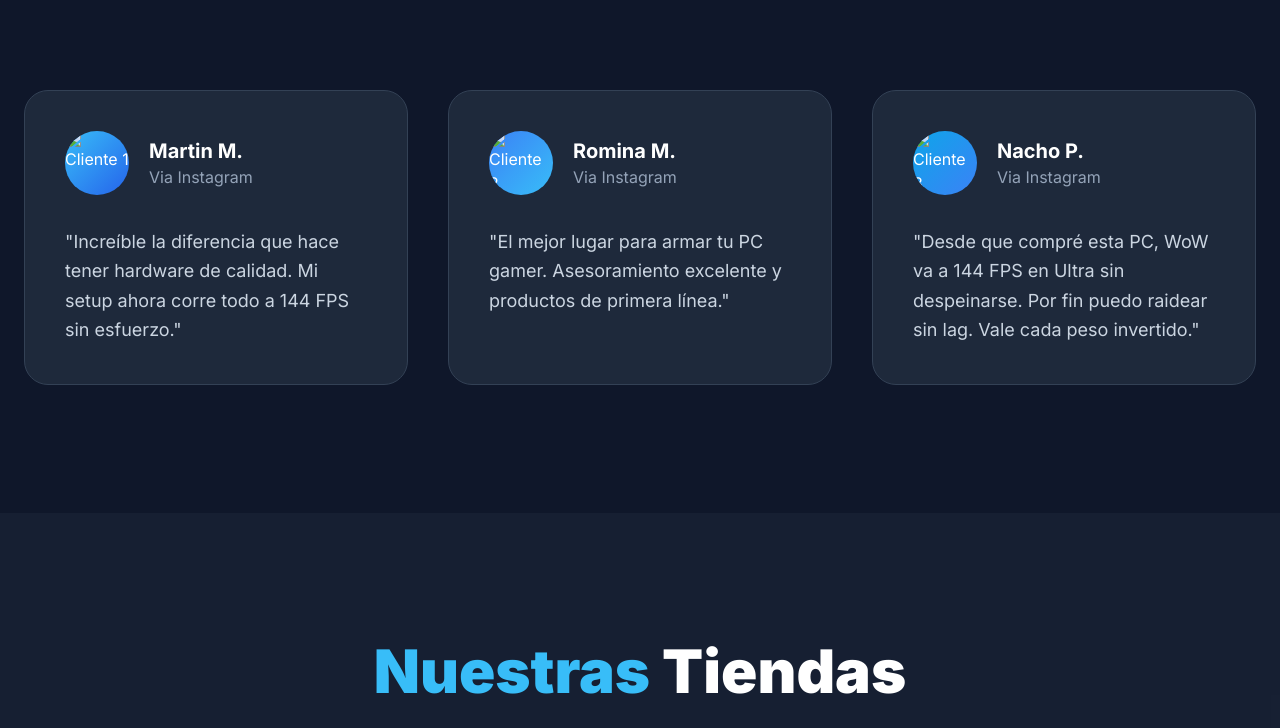
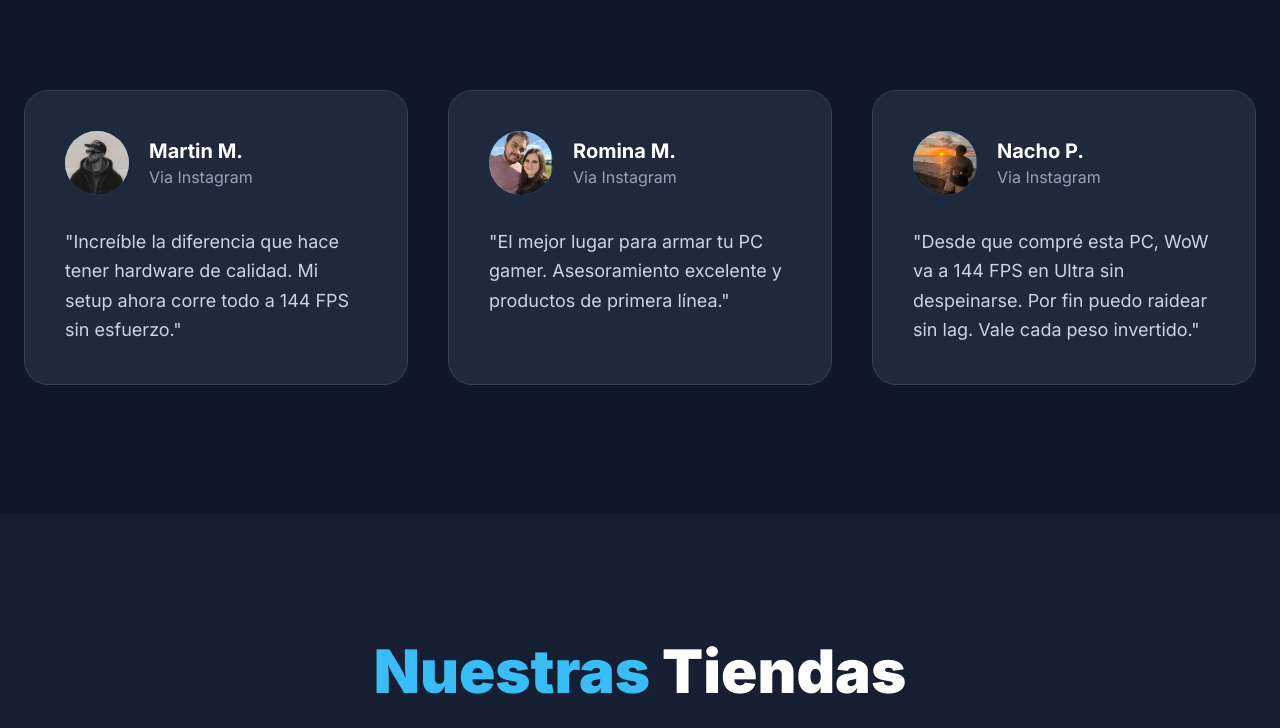
Before and after one commit to juanchi26/CanelonesGaming1.0, a plain HTML site: page index.html in a window 1280 px wide. Shown: the part 4640-5368 px from the top of the page. Drawn offline with nearby package versions, Linux system fonts and the light colour scheme; the site is published under a folder, as on GitHub Pages, so addresses that start at the root find nothing.

Commit message:
primer commit

```diff
--- a/index.html
+++ b/index.html
@@ -3,7 +3,7 @@
 <head>
     <meta charset="UTF-8">
     <meta name="viewport" content="width=device-width, initial-scale=1.0">
-    <title>CANELONES GAMING</title>
+    <title>Canelones Gaming</title>
     <script src="https://cdn.tailwindcss.com"></script>
     <link rel="stylesheet" href="https://unpkg.com/leaflet@1.9.4/dist/leaflet.css"
           integrity="sha256-p4NxAoJBhIIN+hmNHrzRCf9tD/miZyoHS5obTRR9BMY="
@@ -454,7 +454,7 @@
                 <div class="bg-slate-800 rounded-3xl p-10 border border-slate-700 card-hover">
                     <div class="flex items-center mb-8">
                         <div class="w-16 h-16 bg-gradient-to-br from-sky-400 to-blue-600 rounded-full mr-5">
-                            <img src="/img/Martin m.png" alt="Cliente 1" class="w-full h-full object-cover rounded-full">
+                            <img src="img/Martin m.png" alt="Cliente 1" class="w-full h-full object-cover rounded-full">
                         </div>
                         <div>
                             <div class="font-bold text-xl">Martin M.</div>
@@ -469,7 +469,7 @@
                 <div class="bg-slate-800 rounded-3xl p-10 border border-slate-700 card-hover">
                     <div class="flex items-center mb-8">
                         <div class="w-16 h-16 bg-gradient-to-br from-blue-500 to-sky-400 rounded-full mr-5">
-                            <img src="/img/romina.png" alt="Cliente 2" class="w-full h-full object-cover rounded-full">
+                            <img src="img/romina.png" alt="Cliente 2" class="w-full h-full object-cover rounded-full">
                         </div>
                         <div>
                             <div class="font-bold text-xl">Romina M.</div>
@@ -484,7 +484,7 @@
                 <div class="bg-slate-800 rounded-3xl p-10 border border-slate-700 card-hover">
                     <div class="flex items-center mb-8">
                         <div class="w-16 h-16 bg-gradient-to-br from-sky-500 to-blue-500 rounded-full mr-5">
-                            <img src="/img/nacho.png" alt="Cliente 3" class="w-full h-full object-cover rounded-full">
+                            <img src="img/nacho.png" alt="Cliente 3" class="w-full h-full object-cover rounded-full">
                         </div>
                         <div>
                             <div class="font-bold text-xl">Nacho P.</div>
```
